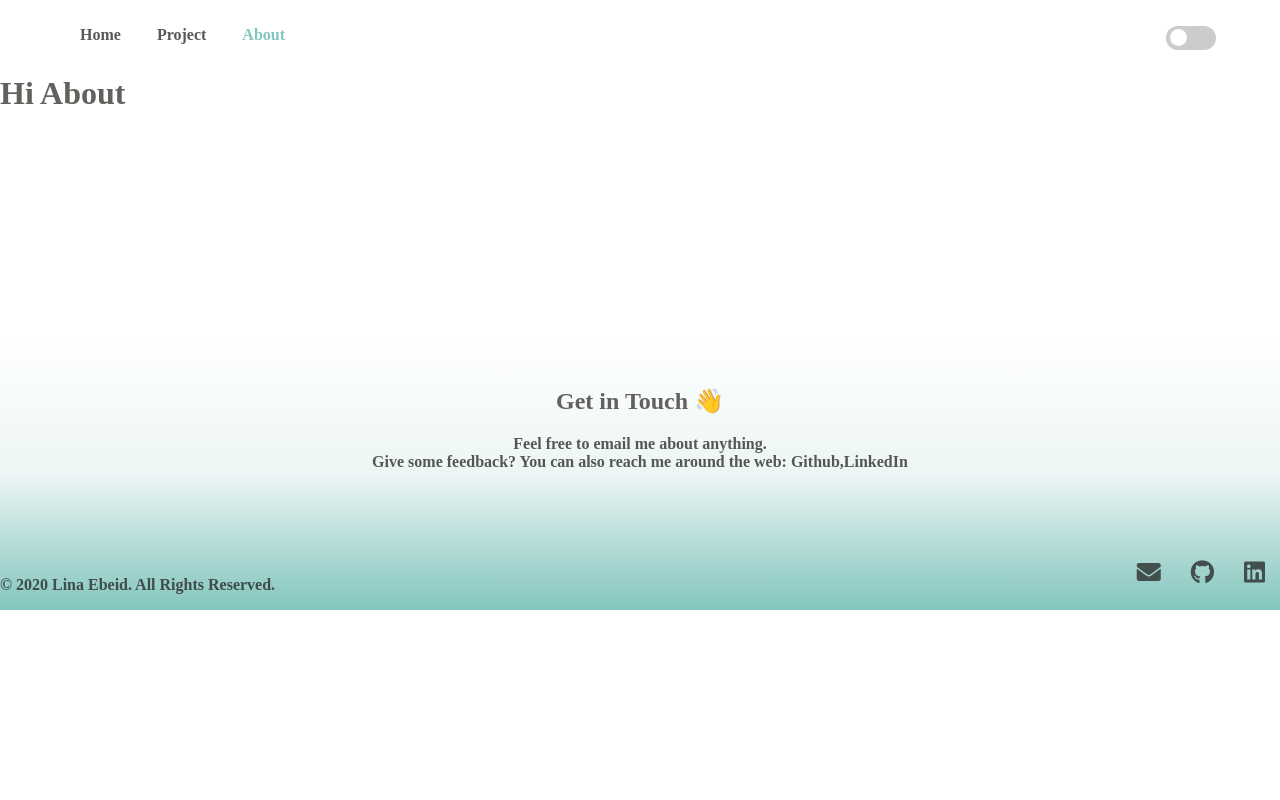
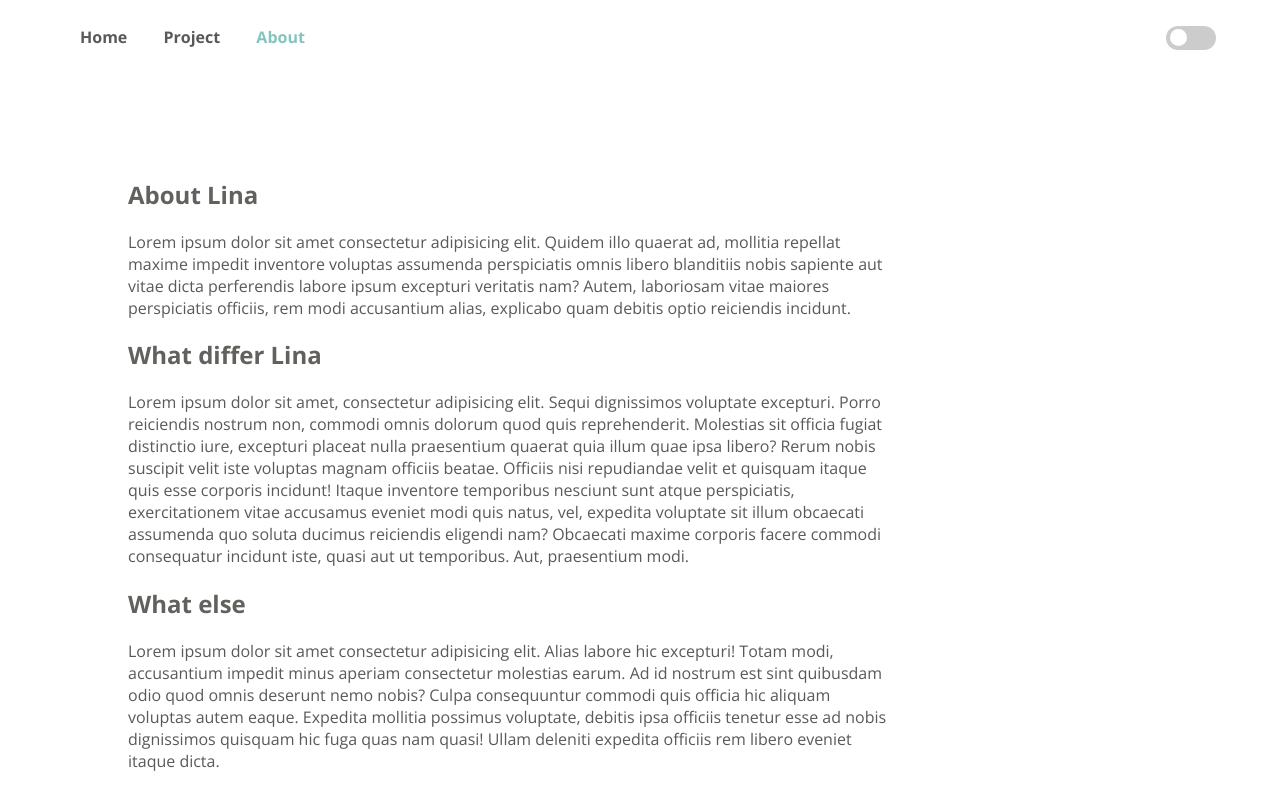
Before and after one commit to LinaYahya/lina-portfolio, a Gatsby site: page /about in a window 1280 px wide. Shown: the top 800 px of the page. Built offline with nearby package versions, Linux system fonts and the light colour scheme; Gatsby itself is replaced by a stand-in of ours.

Commit message:
initalize about page

```diff
--- a/src/components/seo.js
+++ b/src/components/seo.js
@@ -67,6 +67,10 @@ function SEO({ description, lang, meta, title, link }) {
           rel: `stylesheet`,
           href: `https://cdnjs.cloudflare.com/ajax/libs/font-awesome/5.11.2/css/all.css`,
         },
+        {
+          rel: `stylesheet`,
+          href: `https://fonts.googleapis.com/css2?family=Open+Sans:wght@400;700&display=swap`,
+        }
       ].concat(link)}
     />
   )
--- a/src/pages/about.js
+++ b/src/pages/about.js
@@ -6,8 +6,43 @@ import SEO from "../components/seo"
 const AboutPage = () => (
   <Layout>
     <SEO title="About" />
-    <h1 className="red" style={{height: '30vh'}}>Hi About</h1>
+    <div style={{ margin: "10% 10%", width: "60%" }}>
+      <h2>About Lina</h2>
+      <p>
+        Lorem ipsum dolor sit amet consectetur adipisicing elit. Quidem illo
+        quaerat ad, mollitia repellat maxime impedit inventore voluptas
+        assumenda perspiciatis omnis libero blanditiis nobis sapiente aut vitae
+        dicta perferendis labore ipsum excepturi veritatis nam? Autem,
+        laboriosam vitae maiores perspiciatis officiis, rem modi accusantium
+        alias, explicabo quam debitis optio reiciendis incidunt.
+      </p>
+      <h2>What differ Lina</h2>
+      <p>
+        Lorem ipsum dolor sit amet, consectetur adipisicing elit. Sequi
+        dignissimos voluptate excepturi. Porro reiciendis nostrum non, commodi
+        omnis dolorum quod quis reprehenderit. Molestias sit officia fugiat
+        distinctio iure, excepturi placeat nulla praesentium quaerat quia illum
+        quae ipsa libero? Rerum nobis suscipit velit iste voluptas magnam
+        officiis beatae. Officiis nisi repudiandae velit et quisquam itaque quis
+        esse corporis incidunt! Itaque inventore temporibus nesciunt sunt atque
+        perspiciatis, exercitationem vitae accusamus eveniet modi quis natus,
+        vel, expedita voluptate sit illum obcaecati assumenda quo soluta ducimus
+        reiciendis eligendi nam? Obcaecati maxime corporis facere commodi
+        consequatur incidunt iste, quasi aut ut temporibus. Aut, praesentium
+        modi.
+      </p>
+      <h2>What else</h2>
+      <p>
+        Lorem ipsum dolor sit amet consectetur adipisicing elit. Alias labore
+        hic excepturi! Totam modi, accusantium impedit minus aperiam consectetur
+        molestias earum. Ad id nostrum est sint quibusdam odio quod omnis
+        deserunt nemo nobis? Culpa consequuntur commodi quis officia hic aliquam
+        voluptas autem eaque. Expedita mollitia possimus voluptate, debitis ipsa
+        officiis tenetur esse ad nobis dignissimos quisquam hic fuga quas nam
+        quasi! Ullam deleniti expedita officiis rem libero eveniet itaque dicta.
+      </p>
+    </div>
   </Layout>
 )
 
-export default AboutPage;
+export default AboutPage
--- a/src/styles/global.css
+++ b/src/styles/global.css
@@ -8,6 +8,7 @@ body {
   --hr: hsla(0, 0%, 0%, 0.2);
   --hover: rgba(222, 235, 233, 0.26);
   background-color: var(--bg);
+  font-family: 'Open Sans', sans-serif;
   margin: 0;
 }
 body.dark {
```
